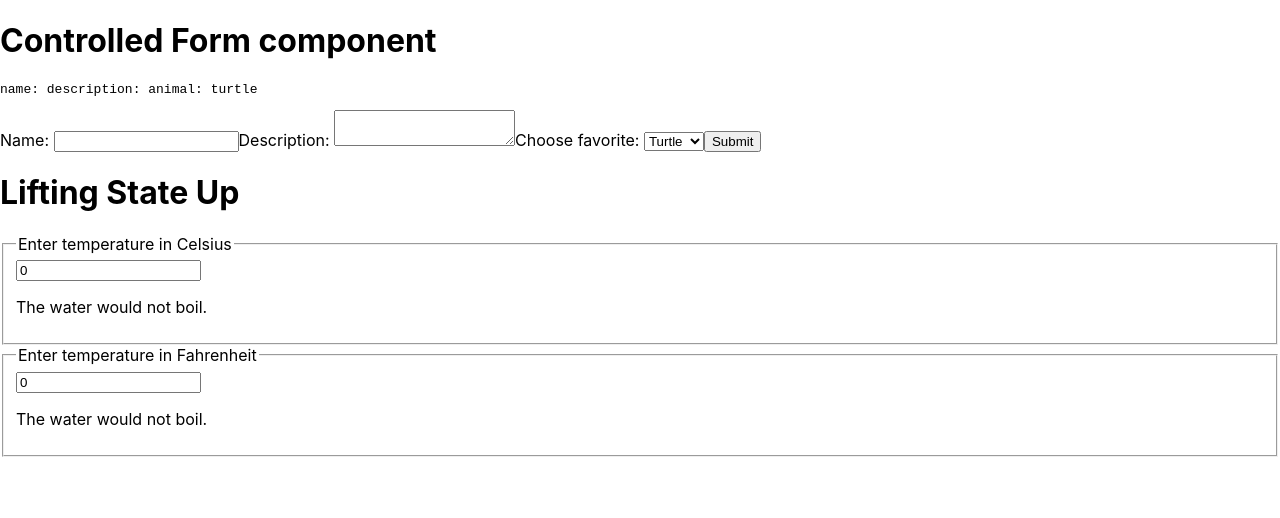
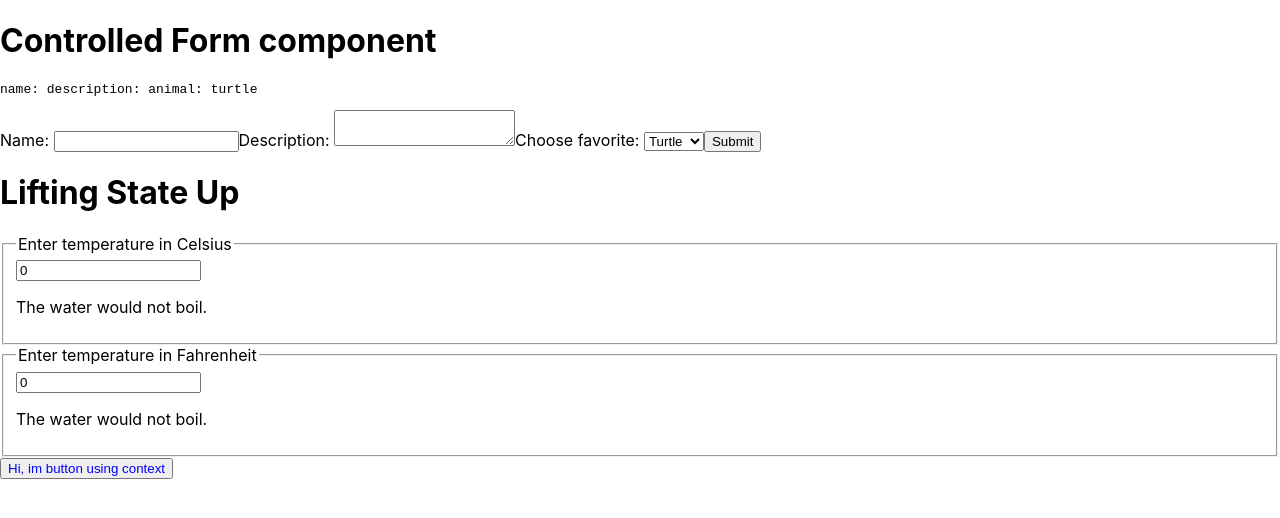
Before and after one commit to VictorMeneghini/walkthrough-react-documentation, a React (Create React App) app: page / in a window 1280 px wide. Shown: the top 518 px of the page. Built offline with nearby package versions, Linux system fonts and the light colour scheme.

Commit message:
feat: studying react context to share state

```diff
--- a/src/App.js
+++ b/src/App.js
@@ -1,5 +1,8 @@
 import ControlledComponentForm from "./components/forms/controlled-component-form";
 import Calculator from "./components/lifting-state-up/Calculator";
+
+import { ThemeContextProvider } from "./context/ThemedContext";
+import ToolBar from "./components/tool-bar/ToolBar"
 
 function App() {
   return (
@@ -8,6 +11,10 @@ function App() {
       <ControlledComponentForm> </ControlledComponentForm>
       <h1>Lifting State Up</h1>
       <Calculator/>
+
+      <ThemeContextProvider >
+        <ToolBar></ToolBar>
+      </ThemeContextProvider>
     </div>
   );
 }
--- /dev/null
+++ b/src/components/themed-button/ThemedButton.js
@@ -0,0 +1,13 @@
+import {useContext} from "react"
+import ThemeContext from "../../context/ThemedContext";
+
+const ThemedButton = () => {
+  const context = useContext(ThemeContext);
+  console.log(context, "a")
+
+  return (
+    <button style={context.theme} onClick={() => context.changeColor("red")}>Hi, im button using context</button>
+  )
+}
+
+export default ThemedButton
--- /dev/null
+++ b/src/components/tool-bar/ToolBar.js
@@ -0,0 +1,12 @@
+import ThemedButton from "../themed-button/ThemedButton"
+
+const ToolBar = ({theme}) => {
+
+  return (
+    <div>
+      <ThemedButton theme={theme}></ThemedButton>
+    </div>
+  )
+}
+
+export default ToolBar
--- /dev/null
+++ b/src/context/ThemedContext.js
@@ -0,0 +1,28 @@
+import React, {useState} from "react"
+
+const ThemeContext = React.createContext()
+
+export const ThemeContextProvider = ({children}) => {
+  const [theme, setTheme] = useState({
+    color: "blue"
+  })
+
+  const changeTheme = (newColor) => {
+    setTheme({
+      color: newColor
+    })
+  }
+
+  return (
+    <ThemeContext.Provider value={{
+      theme,
+      changeColor: changeTheme
+    }}>
+      {children}
+    </ThemeContext.Provider>
+  )
+}
+
+export default ThemeContext
+
+console.log(ThemeContext, "themeContext")
```
